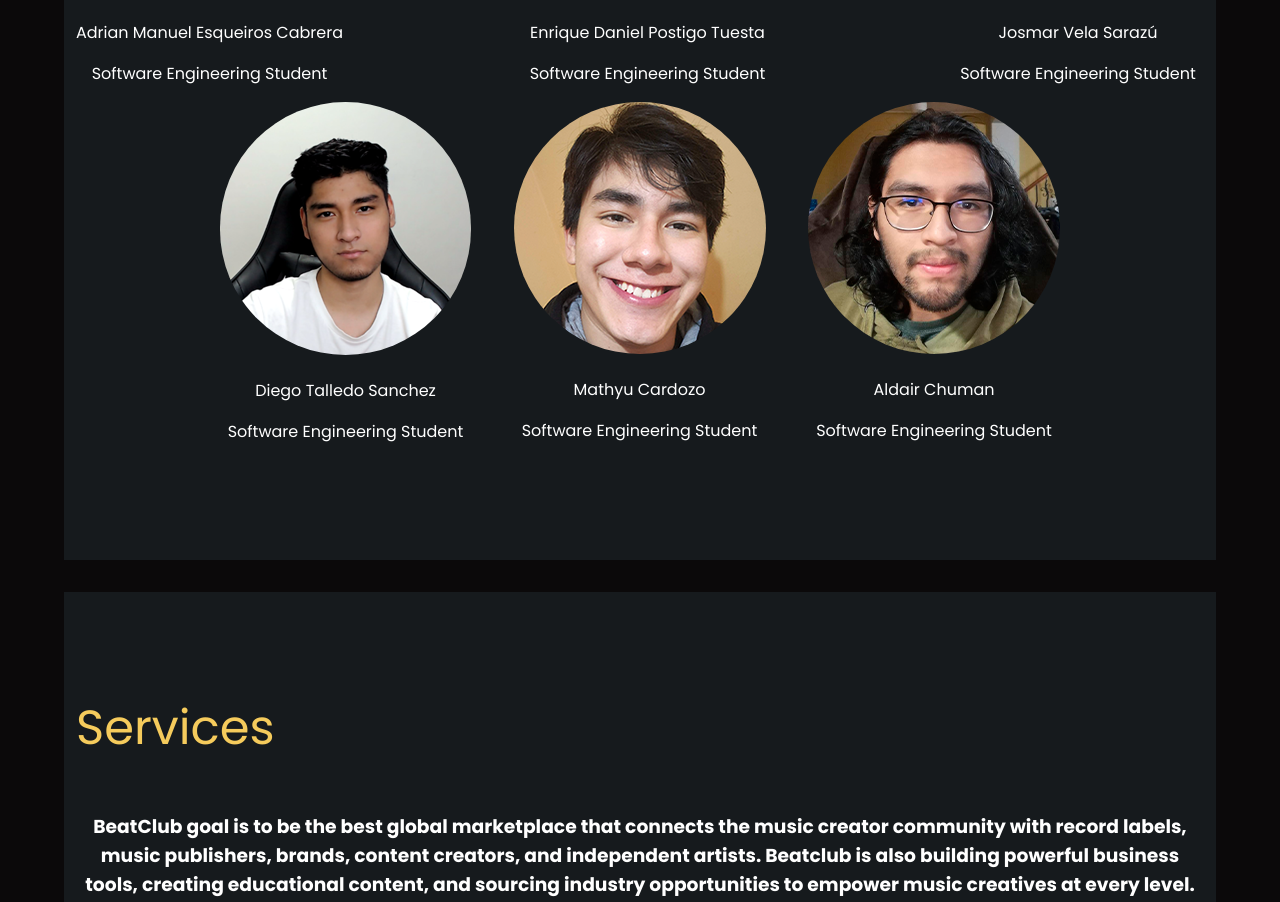
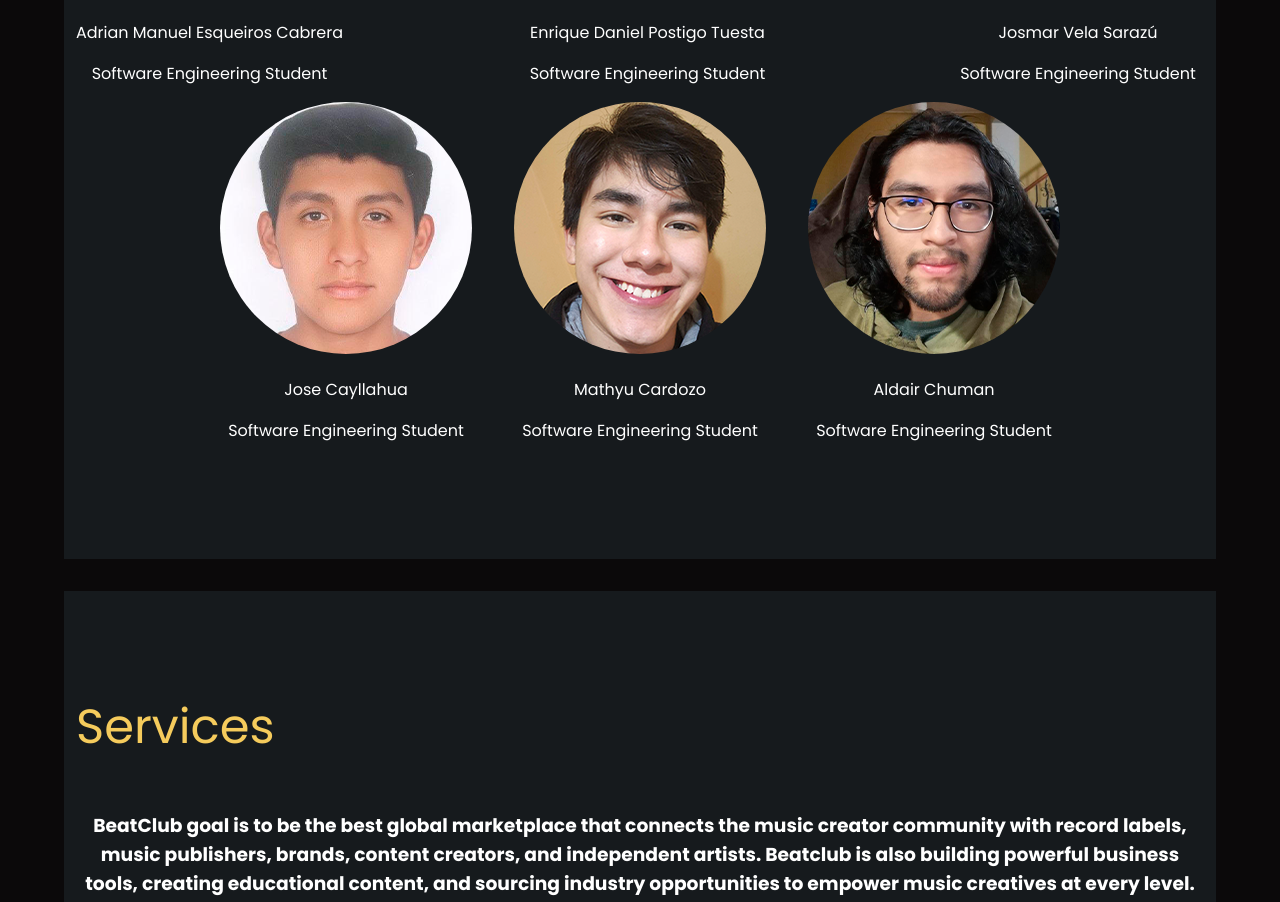
Before and after one commit to BitForce-BeatClub/DiegoTS18.github.io, a plain HTML site: page index.html in a window 1280 px wide. Shown: the part 1976-2878 px from the top of the page. Drawn offline with Linux system fonts and the light colour scheme.

Commit message:
Out team section Update
Out team section Update

```diff
--- a/index.html
+++ b/index.html
@@ -64,8 +64,8 @@
                 </div>
                 <div class="down">
                     <div class="profile">
-                        <img src="img/diego.png">
-                        <p>Diego Talledo Sanchez</p>
+                        <img src="img/Jose.png">
+                        <p>Jose Cayllahua</p>
                         <p>Software Engineering Student</p>
                     </div>
                     <div class="profile">
```
Also changed, not shown: img/Jose.png (added).
